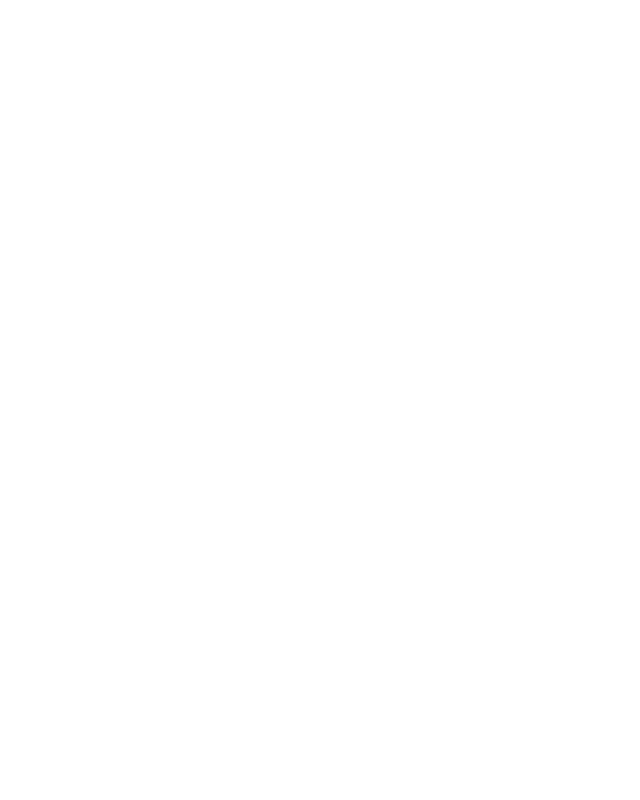
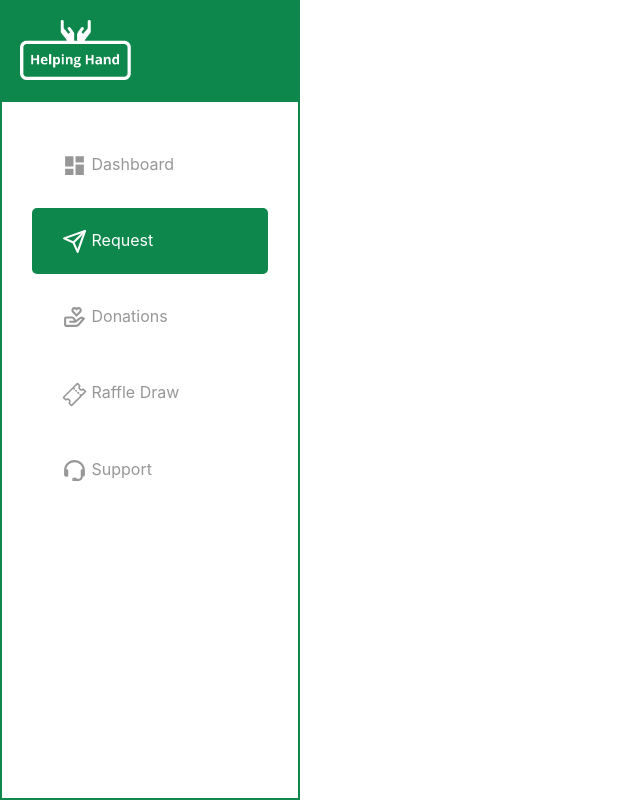
Before and after one commit to nelsonogueh/helping-hand-DSFE, a React (Create React App) app: page /sidebar in a window 1280 px wide. Before the commit this address had no page. Shown: the whole page, without its empty margins (0-640 px from the left). Built offline with nearby package versions, Linux system fonts and the light colour scheme.

Commit message:
Signed in sidebar completed

```diff
--- a/package.json
+++ b/package.json
@@ -10,6 +10,7 @@
     "react": "^17.0.2",
     "react-bootstrap": "^2.1.1",
     "react-dom": "^17.0.2",
+    "react-icons": "^4.3.1",
     "react-router-dom": "^6.2.1",
     "react-scripts": "5.0.0",
     "web-vitals": "^2.1.4"
--- a/src/App.css
+++ b/src/App.css
@@ -1,4 +1,9 @@
-.app-container{
+.app-container {
   /* background-color: rgb(209, 209, 209); */
   height: 100vh;
 }
+
+.row > * {
+  padding-left: 0px;
+  padding-right: 0px;
+}
--- a/src/App.js
+++ b/src/App.js
@@ -7,12 +7,21 @@
 // import Donation from './components/Donation/Donation'
 import ContainerUnsigned from './components/container/unsigned/ContainerUnsigned'
 import Donation from './components/Donation/Donation'
+import SideBar from './components/signed-in/Sidebar/SideBar'
 
 function App() {
   return (
     <div className="app-container">
       <Router>
         <Routes>
+          <Route
+            path="*"
+            element={
+              <ContainerUnsigned>
+                <LandingPage />
+              </ContainerUnsigned>
+            }
+          />
           <Route
             path=""
             element={
@@ -22,13 +31,14 @@
             }
           />
           <Route
-            path="/donation"
+            path="/donate"
             element={
               <ContainerUnsigned>
                 <Donation />
               </ContainerUnsigned>
             }
           />
+          <Route path="/sidebar" element={<SideBar />} />
         </Routes>
       </Router>
     </div>
--- a/src/components/Donation/Donation.css
+++ b/src/components/Donation/Donation.css
@@ -5,6 +5,8 @@
   flex-direction: column;
   min-height: 150px;
   padding-top: 30px;
+  padding-left: 20px;
+  padding-right: 20px;
 }
 .donate-add-donation-btn {
   /* font-weight: bold; */
--- a/src/components/Footer/Footer.js
+++ b/src/components/Footer/Footer.js
@@ -1,6 +1,6 @@
 import React from 'react'
 import { Navbar, Container, Nav, Row, Col } from 'react-bootstrap'
-import { Link } from 'react-router-dom'
+import { BrowserRouter as Router, Route, Routes, Link } from 'react-router-dom'
 
 import './Footer.css'
 import donation from '../../assets/img/donation.png'
@@ -40,19 +40,19 @@
                 <h1>About Us</h1>
                 <ul>
                   <li>
-                    <Link to="#">About Helping Hands</Link>
+                    <a href="#">About Helping Hands</a>
                   </li>
                   <li>
-                    <Link to="/donation">Donations</Link>
+                    <a href="/donate">Donations</a>
                   </li>
                   <li>
-                    <Link to="#">Terms & Conditions</Link>
+                    <a href="#">Terms & Conditions</a>
                   </li>
                   <li>
-                    <Link to="#">Privacy Policy</Link>
+                    <a href="#">Privacy Policy</a>
                   </li>
                   <li>
-                    <Link to="#">Cookie Policy</Link>
+                    <a href="#">Cookie Policy</a>
                   </li>
                 </ul>
               </div>
--- a/src/components/LandingPage/LandingPage.js
+++ b/src/components/LandingPage/LandingPage.js
@@ -55,9 +55,11 @@
                 <p className="section-paragraph buttom-margin">
                   To get started, click the button below
                 </p>
-                <button className="primary-button section1-primary-button">
-                  DONATE
-                </button>
+                <a href="/donate">
+                  <button className="primary-button section1-primary-button">
+                    DONATE
+                  </button>
+                </a>
               </div>
             </section>
           </Col>
--- /dev/null
+++ b/src/components/signed-in/Sidebar/SideBar.css
@@ -0,0 +1,38 @@
+/* SIDEBAR MAIN CONTAINER */
+.sidebar-container {
+  max-width: 300px;
+}
+.sidebar-logo-container {
+  background-color: #0e874c;
+  padding: 20px;
+}
+.sidebar-logo-img {
+  max-height: 60px;
+}
+
+.sidebar-menu-item-container {
+  padding: 30px;
+  border: 2px solid #0e874c;
+  height: calc(100vh - 100px);
+}
+.sidebar-ul {
+  padding: 0px;
+}
+.sidebar-menu-item {
+  padding: 20px 30px;
+  color: #979797;
+  list-style: none;
+  border-radius: 5px;
+  margin-bottom: 10px;
+  cursor: pointer;
+}
+.sidebar-active {
+  color: #fff;
+  background-color: #0e874c;
+  transition: 0.3s ease-in-out;
+}
+.sidebar-menu-item:hover {
+  color: #fff;
+  background-color: #0e874c;
+  transition: 0.3s ease-in-out;
+}
--- /dev/null
+++ b/src/components/signed-in/Sidebar/SideBar.js
@@ -0,0 +1,58 @@
+import React from 'react'
+import { Navbar, Container, Nav, Row, Col } from 'react-bootstrap'
+import { Link } from 'react-router-dom'
+
+// ICONS
+import { MdDashboard } from 'react-icons/md'
+import { FiSend } from 'react-icons/fi'
+import { BiDonateHeart, BiSupport } from 'react-icons/bi'
+import { IoTicketOutline } from 'react-icons/io5'
+
+import './SideBar.css'
+import logoWhite from '../../../assets/img/logo-white.png'
+
+const SideBar = (props) => {
+  const iconSize = 25
+  return (
+    <div>
+      <Container fluid>
+        <Row>
+          <Col>
+            {' '}
+            <section className="sidebar-container">
+              <div className="sidebar-logo-container">
+                <img src={logoWhite} alt="" className="sidebar-logo-img" />{' '}
+              </div>
+              <div className="sidebar-menu-item-container">
+                <ul className="sidebar-ul">
+                  <li as Link to="/dashboard" className="sidebar-menu-item">
+                    <MdDashboard size={iconSize} /> Dashboard
+                  </li>
+                  <li
+                    as
+                    Link
+                    to="/requests"
+                    className="sidebar-menu-item sidebar-active"
+                  >
+                    <FiSend size={iconSize} /> Request
+                  </li>
+                  <li as Link to="/donations" className="sidebar-menu-item">
+                    <BiDonateHeart size={iconSize} /> Donations
+                  </li>
+                  <li as Link to="/raffledraw" className="sidebar-menu-item">
+                    <IoTicketOutline size={iconSize} /> Raffle Draw
+                  </li>
+                  <li as Link to="/support" className="sidebar-menu-item">
+                    <BiSupport size={iconSize} /> Support
+                  </li>
+                </ul>
+              </div>
+            </section>
+          </Col>
+        </Row>
+      </Container>
+    </div>
+  )
+}
+
+export default SideBar
```
Also changed, not shown: 1 other file (tests, documents, lock files or other folders).
